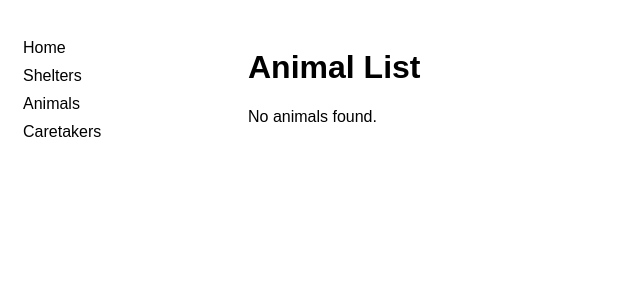
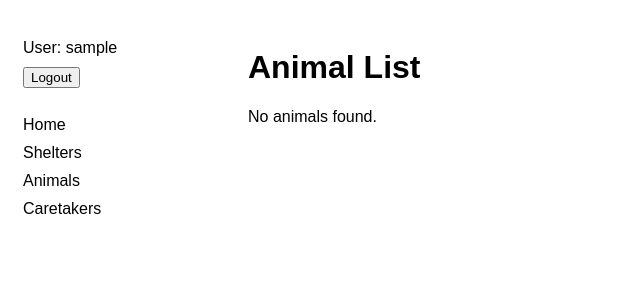
Before and after one commit to rinarice/shelter-management-platform, a Django app: page /animals/ in a window 1280 px wide. Shown: the top 300 px of the page, without its empty margins (0-640 px from the left). Run offline with Django 5.2, Linux system fonts and the light colour scheme; the visitor is signed in with stand-in values (Sample User, id 1); data that the repository does not hold is empty.

Commit message:
feat: update sidebar to include login/logout and display username

```diff
--- a/templates/includes/sidebar.html
+++ b/templates/includes/sidebar.html
@@ -1,4 +1,18 @@
-<ul>
+<ul class="sidebar-nav">
+  {% if user.is_authenticated %}
+    <li>User: {{ user.get_username }}</li>
+    <li>
+      <form action="{% url 'logout' %}" id="logout-form" method="post">
+        {% csrf_token %}
+        <button class="btn btn-link" type="submit">Logout</button>
+      </form>
+    </li>
+  {% else %}
+    <li>
+      <a href="{% url 'login' %}?next={{ request.path }}">Login</a>
+    </li>
+  {% endif %}
+  <br>
   <li><a href="{% url 'shelters:index' %}">Home</a></li>
   <li><a href="{% url 'shelters:shelter_list' %}">Shelters</a></li>
   <li><a href="{% url 'shelters:animal_list' %}">Animals</a></li>
```
